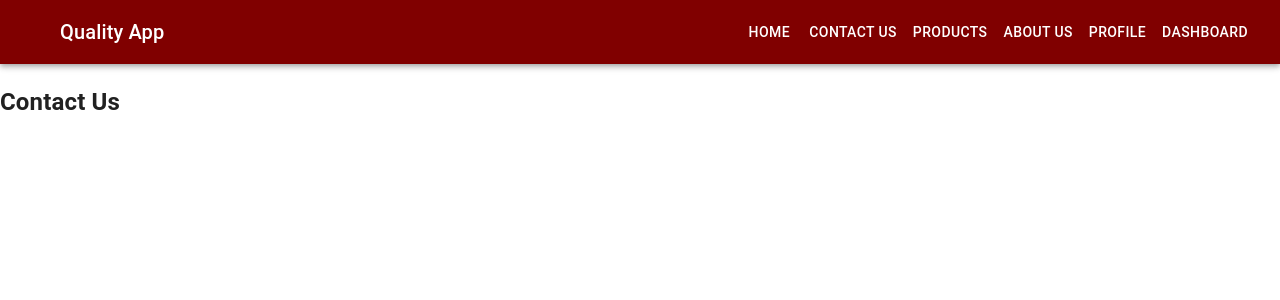
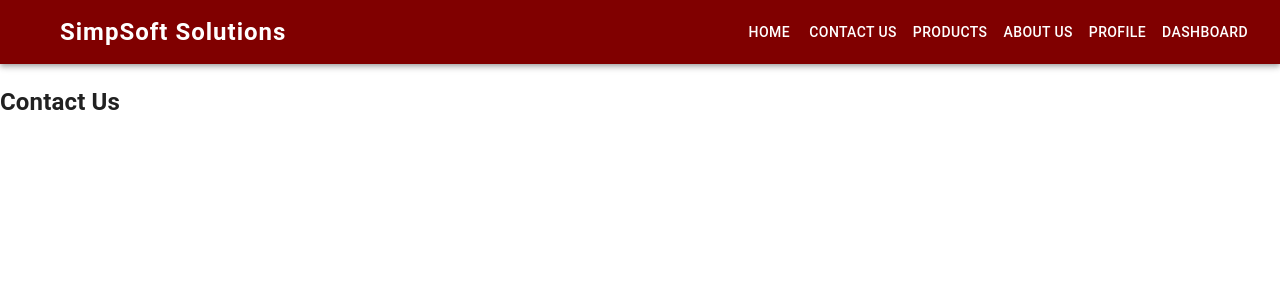
Before and after one commit to nikk0895/Simp_Soft, a React (Create React App) app: page /contact in a window 1280 px wide. Shown: the top 300 px of the page. Built offline with nearby package versions, Linux system fonts and the light colour scheme; some icons are missing.

Commit message:
"Improve layout and styling for Header and Sidebar components"

```diff
--- a/src/components/Header.tsx
+++ b/src/components/Header.tsx
@@ -1,13 +1,15 @@
 import { AppBar, Toolbar, IconButton, Typography, Box, Button } from '@mui/material';
 import MenuIcon from '@mui/icons-material/Menu';
 import { useNavigate } from 'react-router-dom';
+import { JSX } from 'react';
+
 
 interface HeaderProps {
-  onMenuClick: () => void;
+  onMenuClick: () => void; //(used to open a side drawer).
 }
 
-const Header: React.FC<HeaderProps> = ({ onMenuClick }) => {
-  const navigate = useNavigate();
+const Header = ({ onMenuClick }: HeaderProps): JSX.Element => {
+    const navigate = useNavigate();
 
   const navItems = [
     { label: 'Home', path: '/home' },
@@ -24,8 +26,8 @@ const Header: React.FC<HeaderProps> = ({ onMenuClick }) => {
         <IconButton edge="start" color="inherit" onClick={onMenuClick}>
           <MenuIcon />
         </IconButton>
-        <Typography variant="h6" sx={{ flexGrow: 1, ml: 1 }}>
-          Quality App
+        <Typography variant="h5" sx={{ flexGrow: 1,fontWeight:'bold',letterSpacing: 1, ml: 1 }}>
+          SimpSoft Solutions
         </Typography>
         <Box>
           {navItems.map((item) => (
--- a/src/components/ProductCard.tsx
+++ b/src/components/ProductCard.tsx
@@ -1,20 +1,21 @@
 import { Card, CardMedia, CardContent, Typography, CardActionArea } from '@mui/material';
 import { useNavigate } from 'react-router-dom';
 import { Product } from '../types/product';
+import { JSX } from 'react';
 
 interface ProductCardProps {
   product: Product;
 }
 
-const ProductCard: React.FC<ProductCardProps> = ({ product }) => {
+const ProductCard = ({ product }: ProductCardProps):JSX.Element => {
   const navigate = useNavigate();
 
   return (
     <Card sx={{ maxWidth: 345 }}>
       <CardActionArea onClick={() => navigate(`/products/${product.id}`)}>
-        <CardMedia component="img" height="140" image={product.image} alt={product.name} />
+        <CardMedia component="img" height="240" image={product.image} alt={product.name} />
         <CardContent>
-          <Typography gutterBottom variant="h6" component="div">
+          <Typography gutterBottom variant="h5" component="div">
             {product.name}
           </Typography>
           <Typography variant="body2" color="text.secondary">
--- a/src/components/Sidebar.tsx
+++ b/src/components/Sidebar.tsx
@@ -1,19 +1,29 @@
-import React from 'react';
+import React, { JSX } from 'react';
 import Drawer from '@mui/material/Drawer';
 import List from '@mui/material/List';
 import ListItemButton from '@mui/material/ListItemButton';
 import ListItemText from '@mui/material/ListItemText';
+import Divider from '@mui/material/Divider';
+//import { useNavigate } from 'react-router-dom';
 
 interface SidebarProps {
   open: boolean;
   onClose: () => void;
 }
 
-const Sidebar: React.FC<SidebarProps> = ({ open, onClose }) => {
+
+const Sidebar  = ({ open, onClose } :SidebarProps):JSX.Element => {
+ // const navigate = useNavigate();
   const handleLogout = () => {
     alert('Logged out!');
     onClose();
   };
+
+  //  const navItems = [
+  //   { label: 'Menu', path: '/home' },
+  //   { label: 'Profile', path: '/profile' },
+  //   { label: 'Groups', path: '/about' },
+  // ];
 
   return (
     <Drawer anchor="left" open={open} onClose={onClose}>
@@ -21,6 +31,21 @@ const Sidebar: React.FC<SidebarProps> = ({ open, onClose }) => {
         <ListItemButton onClick={handleLogout}>
           <ListItemText primary="Logout" />
         </ListItemButton>
+
+      <Divider /> {/* Visual separation */}
+ {/* Other Navigation Links */}
+        {/* {navItems.map((item) => (
+          <ListItemButton
+            key={item.label}
+            onClick={() => {
+              navigate(item.path);
+              onClose(); // Close drawer after navigation
+            }}
+          >
+            <ListItemText primary={item.label} />
+          </ListItemButton>
+        ))} */}
+
       </List>
     </Drawer>
   );
```
